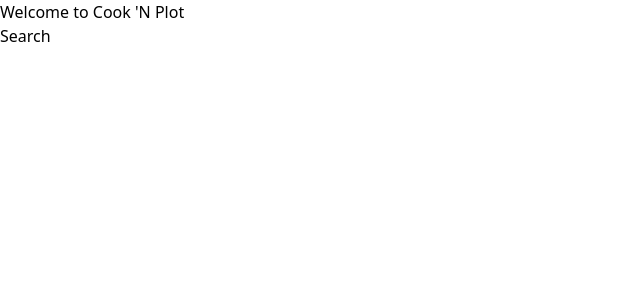
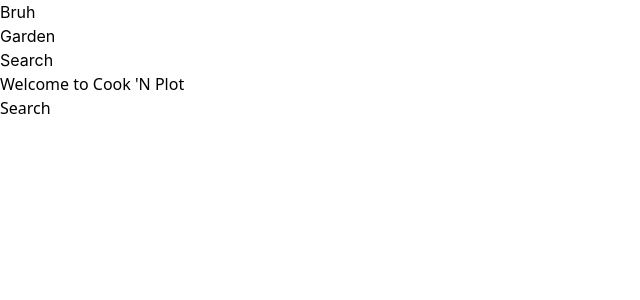
Before and after one commit to nsriv531/Cook-N-Plot, a React (Create React App) app: page / in a window 1280 px wide. Shown: the top 300 px of the page, without its empty margins (0-640 px from the left). Built offline with nearby package versions, Linux system fonts and the light colour scheme.

Commit message:
Base header layout

```diff
--- a/src/App.js
+++ b/src/App.js
@@ -1,15 +1,17 @@
 import logo from './logo.svg';
 import './App.css';
 import { BrowserRouter as Router, Routes, Route } from "react-router-dom";
+import Header from './components/Header';
 import Home from "./pages/Home";
 import Search from "./pages/Search";
 
 function App() {
   return (
     <Router>
+      <Header />
       <Routes>
         <Route path="/" element={<Home />} />
-        <Route path="/Search" element={<Search />} />
+        <Route path="/search" element={<Search />} />
       </Routes>
     </Router>
   );
--- /dev/null
+++ b/src/components/Header.js
@@ -0,0 +1,20 @@
+import React from 'react';
+import { Link } from 'react-router-dom';
+
+const Header = () => {
+  return (
+    <header className="header">
+      <div className="logo">
+        <h1>Bruh</h1>
+      </div>
+      <nav>
+        <ul>
+          <li><Link to="/">Garden</Link></li>
+          <li><Link to="/search">Search</Link></li>
+        </ul>
+      </nav>
+    </header>
+  );
+}
+
+export default Header;
```
Also changed, not shown: src/components/test.txt (deleted).
